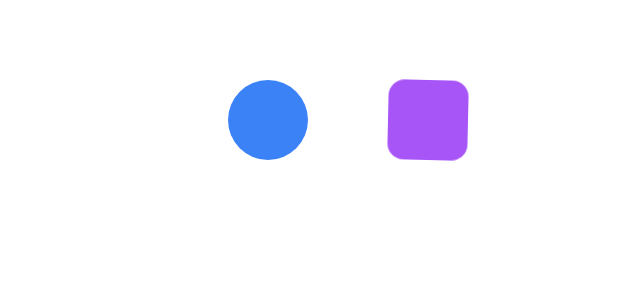
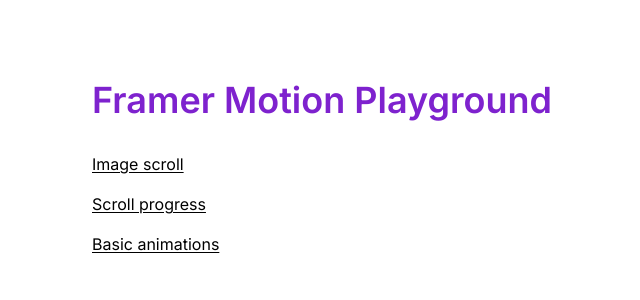
Before and after one commit to lmac-1/framer-motion-play, a Next.js app: page / in a window 1280 px wide. Shown: the top 300 px of the page, without its empty margins (292-932 px from the left). Built offline with nearby package versions, Linux system fonts and the light colour scheme.

Commit message:
Updates home pgae with navigation

```diff
--- a/app/page.js
+++ b/app/page.js
@@ -1,13 +1,31 @@
-import { AnimationGrow } from "./components/AnimationGrow";
-import { AnimationWithKeyFrames } from "./components/AnimationWithKeyFrames";
+import Link from "next/link";
+
+const navigation = [
+  { link: "/scroll/image", label: "Image scroll" },
+  { link: "/scroll/progress", label: "Scroll progress" },
+  { link: "/basic", label: "Basic animations" },
+];
 
 export default function Home() {
   return (
-    <main className="mt-20 flex justify-center">
-      <div className="flex gap-20">
-        <AnimationGrow />
-        <AnimationWithKeyFrames />
-      </div>
+    <main className="mt-20 max-w-lg mx-auto">
+      <h1 className="text-4xl font-semibold text-purple-700">
+        Framer Motion Playground
+      </h1>
+      <nav>
+        <ul className="mt-8">
+          {navigation.map(({ link, label }, index) => (
+            <li key={index} className="mt-4">
+              <Link
+                className="underline underline-offset-2 hover:underline-offset-4 hover:text-purple-700"
+                href={link}
+              >
+                {label}
+              </Link>
+            </li>
+          ))}
+        </ul>
+      </nav>
     </main>
   );
 }
```
